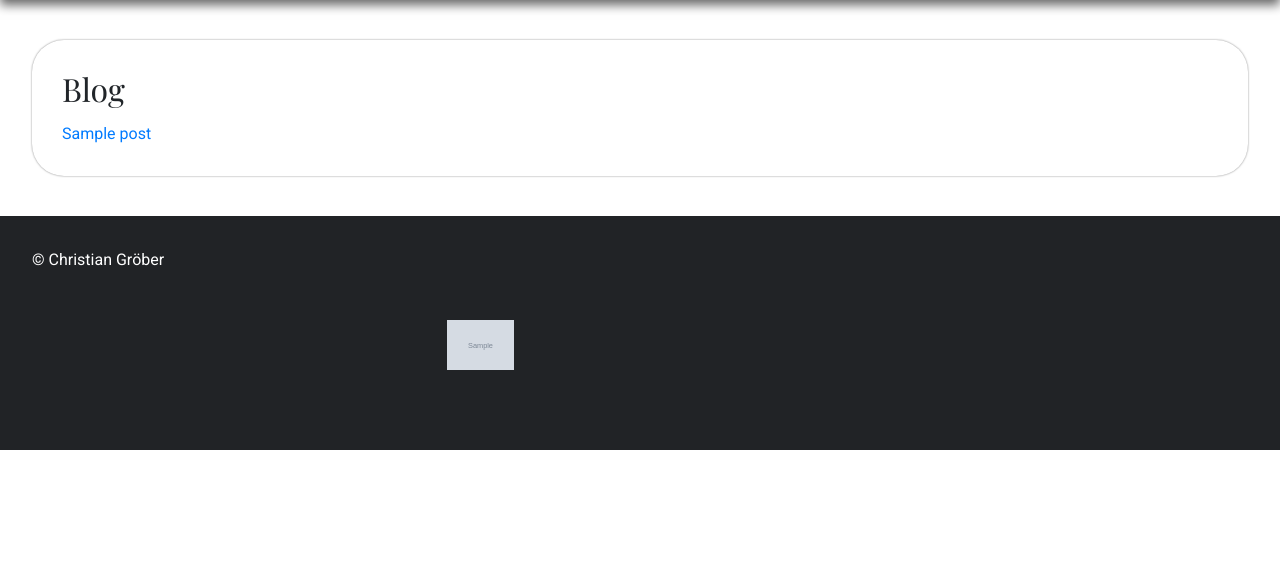
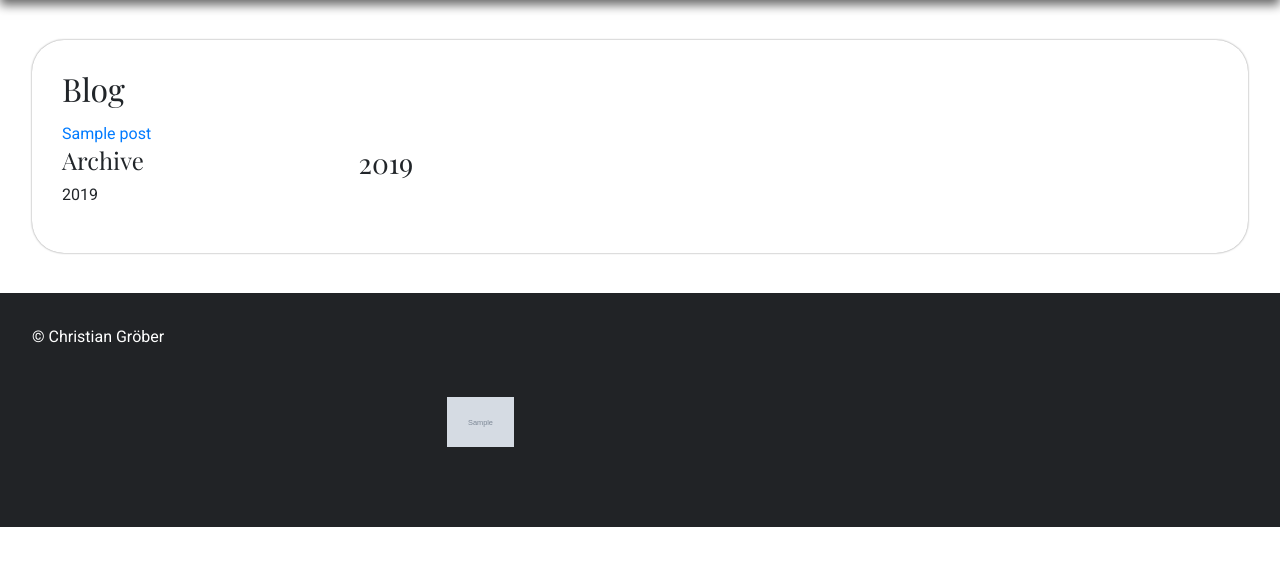
Before and after one commit to ChristianGroeber/django-christian-groeber, a Django app: page /blog/ in a window 1280 px wide. Shown: the part 64-630 px from the top of the page. Run offline with Django 3.2, Linux system fonts and the light colour scheme; tables that the repository leaves empty hold one stand-in row (values such as "Sample post"); grey boxes marked "Sample" are stand-in pictures; some libraries are stand-ins or nearby versions.

Commit message:
implemented blog view in template

```diff
--- a/christian_groeber_ch/blog/views.py
+++ b/christian_groeber_ch/blog/views.py
@@ -7,8 +7,9 @@ from . import models
 
 
 def index(request):
-    posts = Post.objects.all()
-    return render(request, 'blog/index.html', {'posts': posts})
+    posts = Post.objects.all().order_by('-date_posted')
+    posts_2019 = models.get_posts_by_year(2019)
+    return render(request, 'blog/index.html', {'posts': posts, 'posts_2019': posts_2019})
 
 
 def year_post(request, year):
@@ -23,4 +24,4 @@ def month_post(request, year, month):
 
 def post(request, year, month, post_title):
     post = Post.objects.get(title=post_title)
-    return render(request, 'blog/post.html', {'post': post})
+    return render(request, 'blog/blog.html', {'post': post})
--- /dev/null
+++ b/christian_groeber_ch/static/css/blog.css
@@ -0,0 +1,59 @@
+a:hover {
+        text-decoration: none;
+    }
+
+    .post-author {
+        font-style: italic;
+        font-size: 10px;
+        color: rgb(123, 123, 123);
+    }
+
+    .post-header {
+        line-height: 0.1rem;
+    }
+
+    .date-posted {
+        font-size: smaller;
+        color: rgba(100, 100, 100);
+    }
+
+    .blog-link:hover{
+        cursor:pointer;
+    }
+
+    .blog-link-list {
+        margin-top: -10px;
+    }
+
+    ul {
+        list-style: none;
+    }
+
+    img.main-image {
+        max-height: 15rem;
+        width: 100%;
+        object-fit: cover;
+        margin-bottom: 10px;
+    }
+
+    .topic{
+        color: blue;
+        display: block;
+        background-color: lightblue;
+        height: 40px;
+        margin: 5px;
+        padding: 17px 10px 0 10px;
+        width: 20%;
+        text-align: center;
+        border: 2px solid rgba(78, 59, 255, 0.5);
+        border-radius: 50px;
+        position: relative;
+    }
+
+    a.link-unstyled{
+        color: black;
+    }
+
+    ul.no-padding{
+        padding-inline-start: 0 !important;
+    }
--- a/christian_groeber_ch/website/templates/blog/index.html
+++ b/christian_groeber_ch/website/templates/blog/index.html
@@ -1,8 +1,18 @@
 {% extends 'base.html' %}
+{% load static %}
 
 {% block title %}Christian Gröber | Blog {% endblock %}
 
 {% block content %}
+<link href="{% static 'css/blog.css' %}" rel="stylesheet">
+<script>
+    $(document).ready(function () {
+        $('.blog-link').click(function () {
+            var el = $(this).attr('title')
+            document.location.replace('#' + el)
+        })
+    })
+</script>
 <h2>
 {% if year_posts %}
     Blog overview for year {{ year }}
@@ -21,4 +31,55 @@
 {% for post in month_posts %}
 <a href="{{ post.title }}">{{ post.title }}</a>
 {% endfor %}
+<div class='row'>
+    <div class="col-sm-3 post-nav">
+        <h4>Archive</h4>
+        <ul class="no-padding">
+            <li>
+                <p class="blog-link" title="2019">2019</p>
+            </li>
+            <li>
+                <ul class="no-padding">
+                    {% for post in posts_2019 %}
+                    <li class="blog-link-list">
+                        <p class="blog-link" title='{{ post.title }}'>{{ post.title }}</p>
+                    </li>
+                    {% endfor %}
+                </ul>
+            </li>
+        </ul>
+    </div>
+
+    <div class="col-sm-9">
+        <ul class="no-padding">
+            <li id="2019"><h3>2019</h3></li>
+            <ul class="no-padding">
+                {% for post in posts_2019 %}
+                <li>
+                    <div class='blog-post' id='{{ post.title }}'>
+                        <div class='post-header'>
+                            <a href='#{{ post.title }}'>
+                                <h3>{{ post.title }}</h3>
+                            </a>
+                            <img class="main-image" src="{{ post.main_image }}">
+                            <p class='date-posted'>Posted on {{ post.date_posted }}</p>
+                            <p class='post-author'>By {{ post.author }}</p>
+                            <div class="topics row">
+                                <a class="topic col-sm link-unstyled" href="topic/news/">News</a>
+                                <div class="topic col-sm"><a class="link-unstyled" href="topics/news/">News</a></div>
+                                <div class="technology col-sm"><a href="topics/news/">News</a></div>
+                                <div class="topic col-sm"><a href="topics/news/">News</a></div>
+                            </div>
+                        </div>
+                        <div class='post-content'>
+                            {{ post.text|safe }}
+                        </div>
+                    </div>
+                    <hr>
+                </li>
+                {% endfor %}
+            </ul>
+        </ul>
+    </div>
+</div>
 {% endblock %}
```
